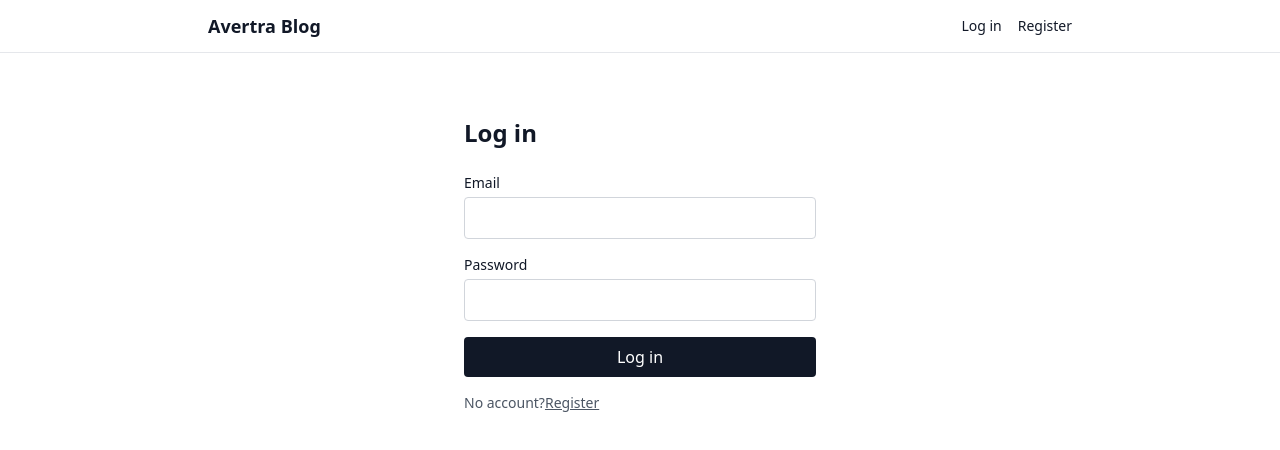
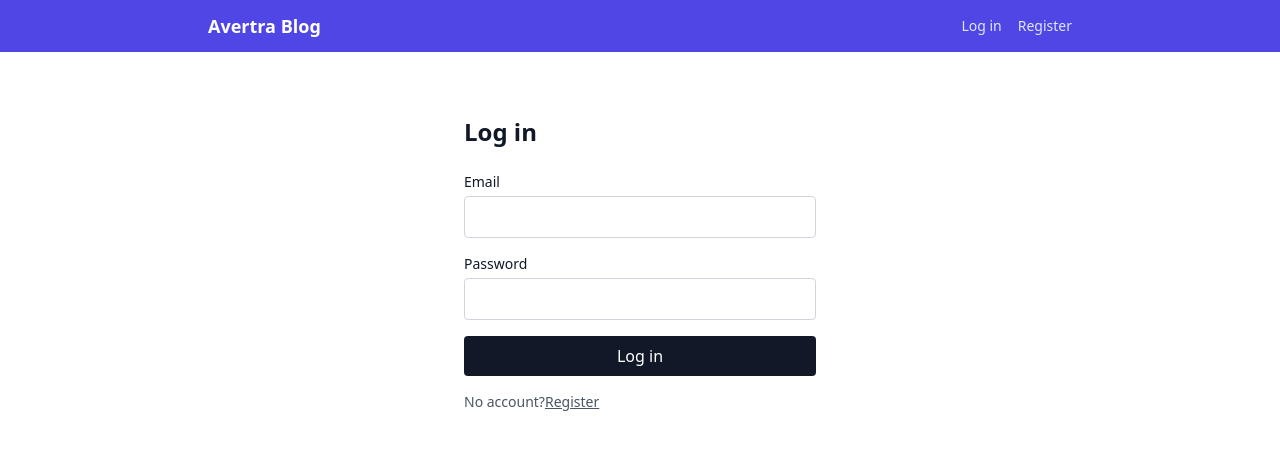
Before and after one commit to Nedal-Erekat/av-blog-app, a Next.js app in the folder apps/web/: page /login in a window 1280 px wide. Shown: the top 450 px of the page. Built offline with nearby package versions, Linux system fonts and the light colour scheme; no server answers.

Commit message:
style: give navbar an indigo background

```diff
--- a/apps/web/src/components/Navbar.tsx
+++ b/apps/web/src/components/Navbar.tsx
@@ -7,24 +7,32 @@ export function Navbar() {
   const { user, loading, logout } = useAuth();
 
   return (
-    <nav className="border-b border-gray-200">
+    <nav className="bg-indigo-600">
       <div className="mx-auto flex max-w-4xl flex-wrap items-center justify-between gap-y-2 px-4 py-3">
-        <Link href="/" className="text-lg font-semibold">
+        <Link href="/" className="text-lg font-semibold text-white">
           Avertra Blog
         </Link>
-        <div className="flex flex-wrap items-center gap-x-4 gap-y-1 text-sm">
+        <div className="flex flex-wrap items-center gap-x-4 gap-y-1 text-sm text-indigo-100">
           {loading ? null : user ? (
             <>
-              <Link href="/dashboard">My Posts</Link>
-              <Link href="/posts/new">New Post</Link>
-              <button type="button" onClick={() => logout()} className="text-gray-600 hover:text-gray-900">
+              <Link href="/dashboard" className="hover:text-white">
+                My Posts
+              </Link>
+              <Link href="/posts/new" className="hover:text-white">
+                New Post
+              </Link>
+              <button type="button" onClick={() => logout()} className="hover:text-white">
                 Log out
               </button>
             </>
           ) : (
             <>
-              <Link href="/login">Log in</Link>
-              <Link href="/register">Register</Link>
+              <Link href="/login" className="hover:text-white">
+                Log in
+              </Link>
+              <Link href="/register" className="hover:text-white">
+                Register
+              </Link>
             </>
           )}
         </div>
```
Also changed, not shown: 1 other file (tests, documents, lock files or other folders).
